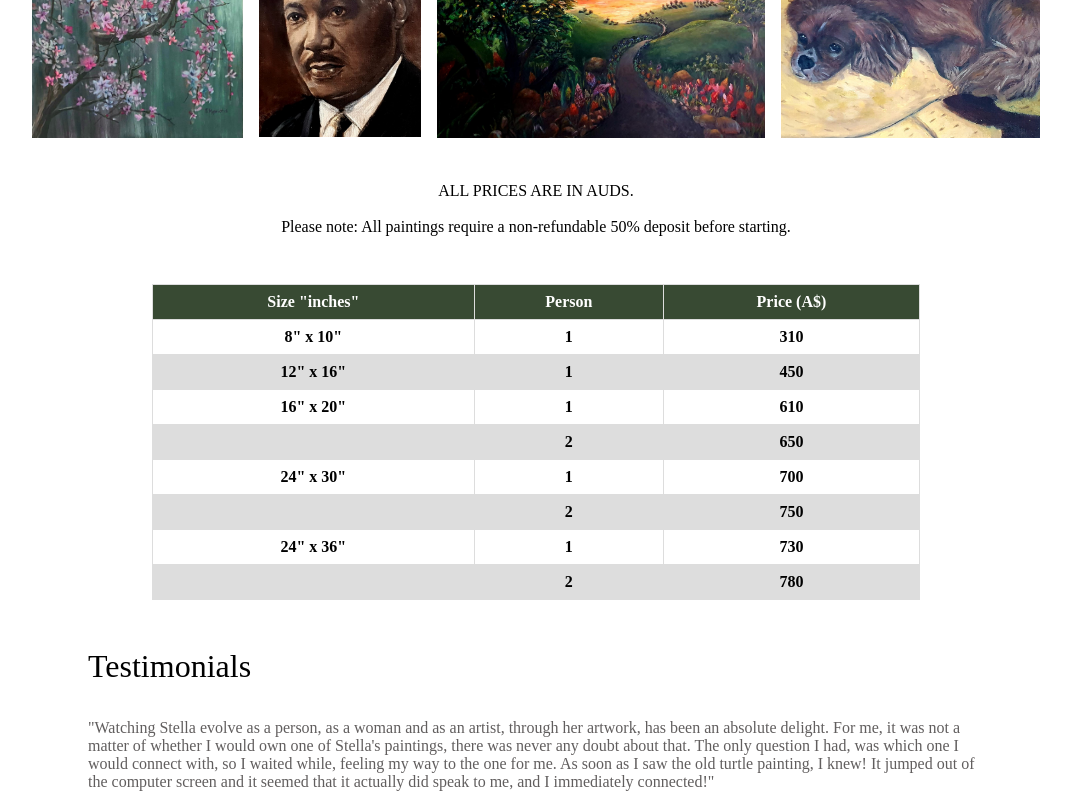
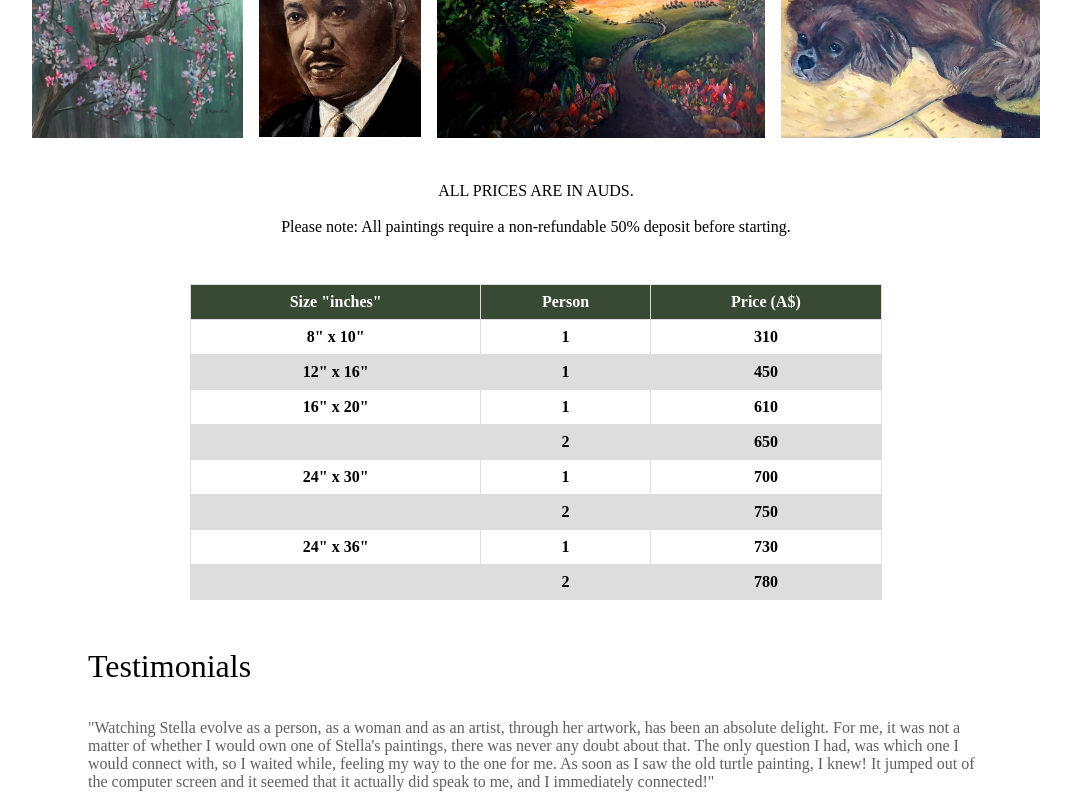
Before and after one commit to Amutha37/stella-art-react, a React (Create React App) app: page /commissions in a window 1280 px wide. Shown: the part 684-1481 px from the top of the page, without its empty margins (104-1175 px from the left). Built offline with nearby package versions, Linux system fonts and the light colour scheme.

Commit message:
resize text descriptions

```diff
--- a/src/components/pages/commissions/commission.css
+++ b/src/components/pages/commissions/commission.css
@@ -197,6 +197,9 @@ hr {
 .table-container {
   text-align: center;
   margin-top: 2rem;
+  width: 90%;
+  margin-left: auto;
+  margin-right: auto;
 }
 table {
   margin: 4rem auto;
@@ -274,6 +277,7 @@ tr:nth-child(even) {
   border: 1px solid #151515;
   background-color: #dddddd;
 }
+
 @media screen and (max-width: 920px) {
   .bg-text {
     top: 40%;
```
